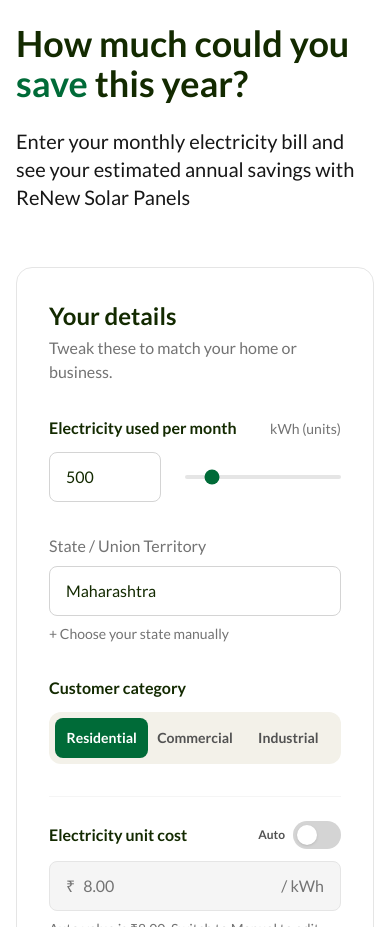
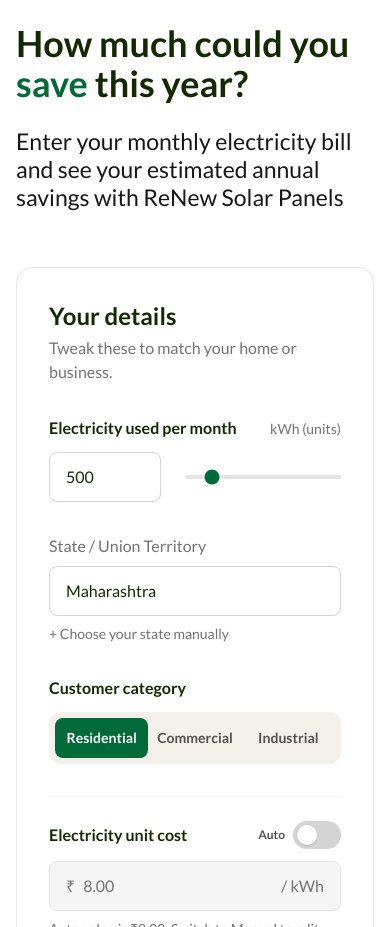
Before and after one commit to white-board-io/re-new-temp, a Next.js app: page / in a window 390 px wide. Shown: the part 4460-5387 px from the top of the page. Built offline with nearby package versions, Linux system fonts and the light colour scheme.

Commit message:
style: update font size for savings calculator description text

```diff
--- a/src/components/sections/savings-calculator.tsx
+++ b/src/components/sections/savings-calculator.tsx
@@ -103,7 +103,7 @@ export function SavingsCalculator() {
               How much could you <span className="text-primary-700">save</span> this year?
             </h2>
           </div>
-          <p className="max-w-sm text-xl leading-7 text-neutral-900 lg:text-right">
+          <p className="max-w-sm text-[23px] leading-7 text-neutral-900 lg:text-right">
             Enter your monthly electricity bill and see your estimated annual savings with
             ReNew Solar Panels
           </p>
```
